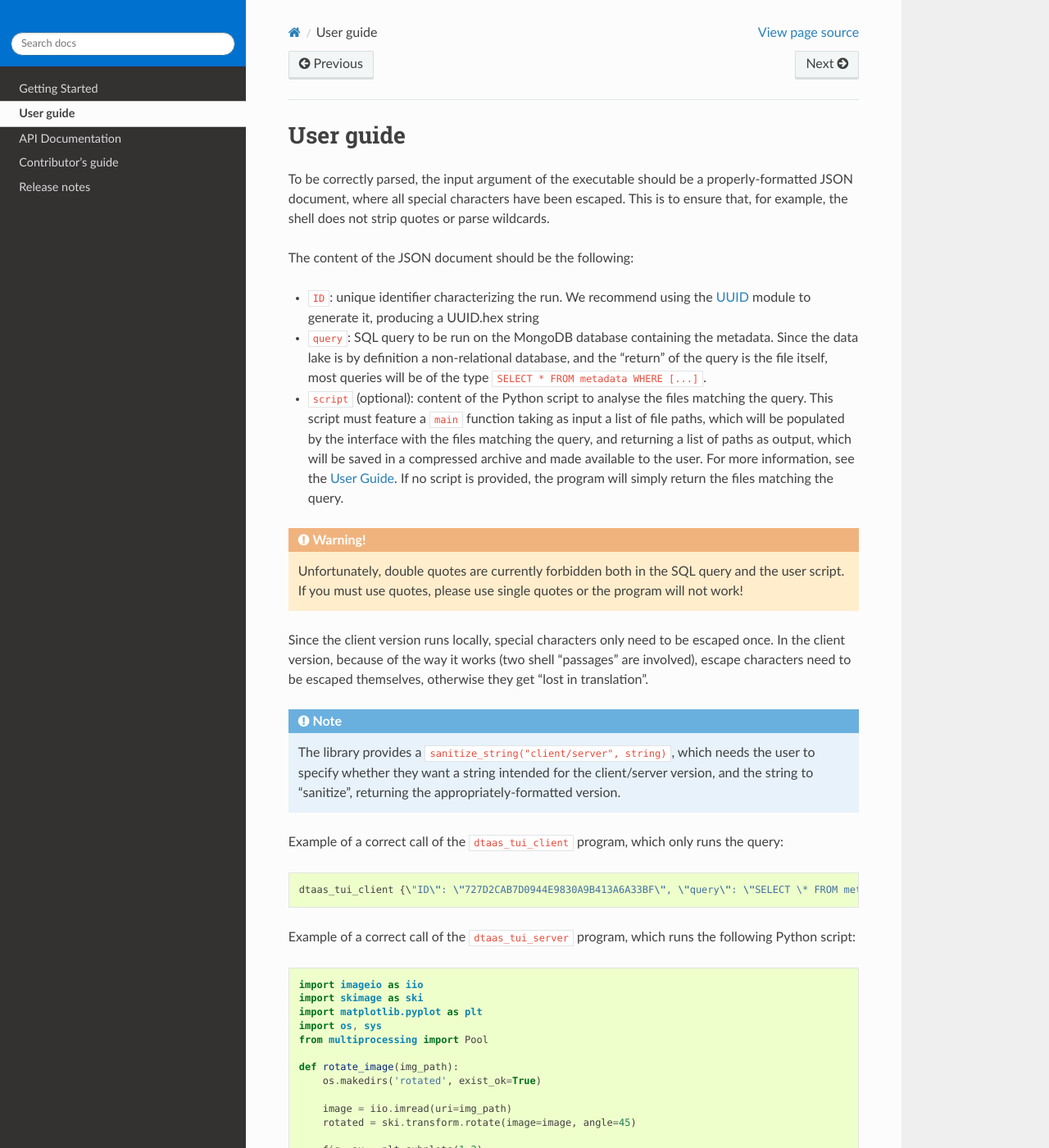
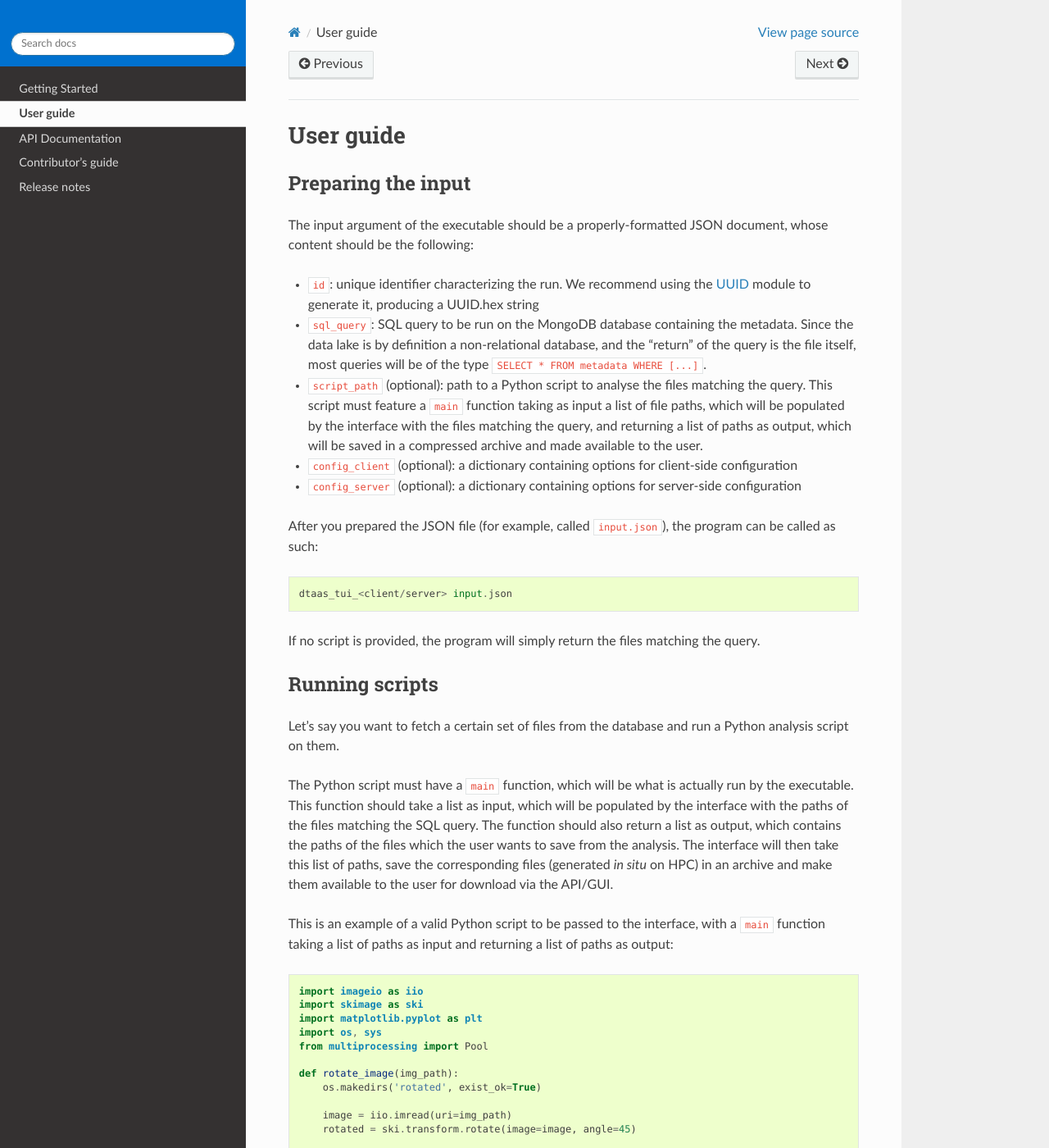
Before and after one commit to Eurocc-Italy/dl_tui, a Jupyter Book: the page built from docs/user-guide.md, in a window 1280 px wide and 1400 px high. Shown: the whole window at 82% size. Built offline with Jupyter Book 1.0.4 settings and Sphinx 7.4.7 and the Read the Docs theme 2.0.0, drawn with Linux system fonts in a browser that asks for light colours; some of the changed text lies outside the part shown.

Commit message:
updated docs

````diff
--- a/docs/getting-started.md
+++ b/docs/getting-started.md
@@ -23,29 +23,3 @@
   pip install -r DTaaS_TUI/requirements.txt
   pip install DTaaS_TUI/
   ```
-
-## Configuration
-
-Configuration options can be saved in the library `/etc` folder as JSON files. For client/server versions, these should be named `config_client.json` and `config_server.json`, respectively. The library first loads the default options written the JSON files located in `/etc/default` (which can be taken as a template to understand the kind of options which can be configured) and overwrites them with the content of the JSON files in `/etc`.
-
-For the client version, the configurable options are:
-
-  * `user`: the user name in the MongoDB server
-  * `password`: the password of the MongoDB server
-  * `ip`: network address of the machine running the MongoDB server
-  * `port`: the port to access the MongoDB server
-  * `database`: the name of the MongoDB database
-  * `collection`: the name of the MongoDB collection within the database
-
-For the server version, the configurable options are:
-
-  * `user`: username of the HPC account
-  * `host`: address of the HPC login node
-  * `venv_path`: path of the virtual environment in which the library is installed
-  * `ssh_key`: path to the SSH key used for authentication on the HPC login node
-  * `partition`: SLURM partition for the HPC job
-  * `account`: SLURM account for the HPC job
-  * `mail`: email address to which the notifications for job start/end are sent
-  * `walltime`: maximum walltime for HPC job
-  * `nodes`: number of nodes requested for HPC job
-  * `ntasks_per_node`: number of CPU cores per node requested for the HPC job
--- a/docs/user-guide.md
+++ b/docs/user-guide.md
@@ -1,32 +1,30 @@
 # User guide
 
-To be correctly parsed, the input argument of the executable should be a properly-formatted JSON document, where all special characters have been escaped. This is to ensure that, for example, the shell does not strip quotes or parse wildcards.
+## Preparing the input
 
-The content of the JSON document should be the following:
+The input argument of the executable should be a properly-formatted JSON document, whose content should be the following:
 
-  - `ID`: unique identifier characterizing the run. We recommend using the [UUID](https://docs.python.org/3/library/uuid.html) module to generate it, producing a UUID.hex string
-  - `query`: SQL query to be run on the MongoDB database containing the metadata. Since the data lake is by definition a non-relational database, and the "return" of the query is the file itself, most queries will be of the type `SELECT * FROM metadata WHERE [...]`.
-  - `script` (optional): content of the Python script to analyse the files matching the query. This script must feature a `main` function taking as input a list of file paths, which will be populated by the interface with the files matching the query, and returning a list of paths as output, which will be saved in a compressed archive and made available to the user. For more information, see the [User Guide](user-guide). If no script is provided, the program will simply return the files matching the query.
+  - `id`: unique identifier characterizing the run. We recommend using the [UUID](https://docs.python.org/3/library/uuid.html) module to generate it, producing a UUID.hex string
+  - `sql_query`: SQL query to be run on the MongoDB database containing the metadata. Since the data lake is by definition a non-relational database, and the "return" of the query is the file itself, most queries will be of the type `SELECT * FROM metadata WHERE [...]`.
+  - `script_path` (optional): path to a Python script to analyse the files matching the query. This script must feature a `main` function taking as input a list of file paths, which will be populated by the interface with the files matching the query, and returning a list of paths as output, which will be saved in a compressed archive and made available to the user.
+  - `config_client` (optional): a dictionary containing options for client-side configuration
+  - `config_server` (optional): a dictionary containing options for server-side configuration
 
-:::{admonition} Warning!
-:class: warning
-Unfortunately, double quotes are currently forbidden both in the SQL query and the user script. If you must use quotes, please use single quotes or the program will not work!
-:::
-
-Since the client version runs locally, special characters only need to be escaped once. In the client version, because of the way it works (two shell "passages" are involved), escape characters need to be escaped themselves, otherwise they get "lost in translation".
-
-:::{admonition} Note
-:class: note
-The library provides a `sanitize_string("client/server", string)`, which needs the user to specify whether they want a string intended for the client/server version, and the string to "sanitize", returning the appropriately-formatted version.
-:::
-
-Example of a correct call of the `dtaas_tui_client` program, which only runs the query:
+After you prepared the JSON file (for example, called `input.json`), the program can be called as such:
 
 ```
-dtaas_tui_client {\"ID\": \"727D2CAB7D0944E9830A9B413A6A33BF\", \"query\": \"SELECT \* FROM metadata WHERE capture_date = \'2013-11-14\'\"}
+dtaas_tui_<client/server> input.json
 ```
 
-Example of a correct call of the `dtaas_tui_server` program, which runs the following Python script:
+If no script is provided, the program will simply return the files matching the query.
+
+## Running scripts
+
+Let's say you want to fetch a certain set of files from the database and run a Python analysis script on them.
+
+The Python script must have a `main` function, which will be what is actually run by the executable. This function should take a list as input, which will be populated by the interface with the paths of the files matching the SQL query. The function should also return a list as output, which contains the paths of the files which the user wants to save from the analysis. The interface will then take this list of paths, save the corresponding files (generated _in situ_ on HPC) in an archive and make them available to the user for download via the API/GUI.
+
+This is an example of a valid Python script to be passed to the interface, with a `main` function taking a list of paths as input and returning a list of paths as output:
 
 ```python
 import imageio as iio
@@ -57,8 +55,28 @@
     return files_out
 ```
 
-Note the extra backslashes:
+## Configuration
 
-```
-dtaas_tui_server {\\\"ID\\\": \\\"727D2CAB7D0944E9830A9B413A6A33BF\\\", \\\"query\\\": \\\"SELECT \\* FROM metadata WHERE capture_date = \\\'2013-11-14\\\'\\\", \\\"script\\\": \\\"import imageio as iio\\\\nimport skimage as ski\\\\nimport matplotlib.pyplot as plt\\\\nimport os, sys\\\\nfrom multiprocessing import Pool\\\\n\\\\ndef rotate_image\(img_path\):\\\\n    os.makedirs\(\\\'rotated\\\', exist_ok=True\)\\\\n\\\\n    image = iio.imread\(uri=img_path\)\\\\n    rotated = ski.transform.rotate\(image=image, angle=45\)\\\\n\\\\n    fig, ax = plt.subplots\(1,2\)\\\\n    ax[0].imshow\(image\)\\\\n    ax[1].imshow\(rotated\)\\\\n\\\\n    path = f\\\'rotated/{os.path.basename\(img_path\)}\\\'\\\\n    fig.savefig\(path\)\\\\n\\\\n    return path\\\\n\\\\ndef main\(files_in\):\\\\n    with Pool\(\) as p:\\\\n        files_out = p.map\(rotate_image, files_in\)\\\\n\\\\n    return files_out\\\"}
-```
+Configuration options can be given via the `config_client` and `config_server` keys in the input JSON file. The library first loads the default options written the JSON files located in `/etc/default` (which can be taken as a template to understand the kind of options which can be configured) and overwrite with the content provided in the input JSON file.
+
+For the client version, the configurable options are:
+
+  * `user`: the user name in the MongoDB server
+  * `password`: the password of the MongoDB server
+  * `ip`: network address of the machine running the MongoDB server
+  * `port`: the port to access the MongoDB server
+  * `database`: the name of the MongoDB database
+  * `collection`: the name of the MongoDB collection within the database
+
+For the server version, the configurable options are:
+
+  * `user`: username of the HPC account
+  * `host`: address of the HPC login node
+  * `venv_path`: path of the virtual environment in which the library is installed
+  * `ssh_key`: path to the SSH key used for authentication on the HPC login node
+  * `partition`: SLURM partition for the HPC job
+  * `account`: SLURM account for the HPC job
+  * `mail`: email address to which the notifications for job start/end are sent
+  * `walltime`: maximum walltime for HPC job
+  * `nodes`: number of nodes requested for HPC job
+  * `ntasks_per_node`: number of CPU cores per node requested for the HPC job
````
Also changed, not shown: docs/release-notes.md (+3 -0 lines).
